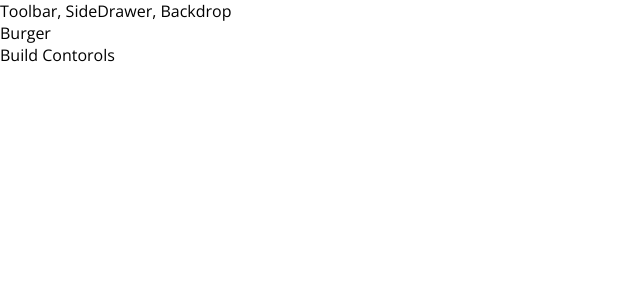
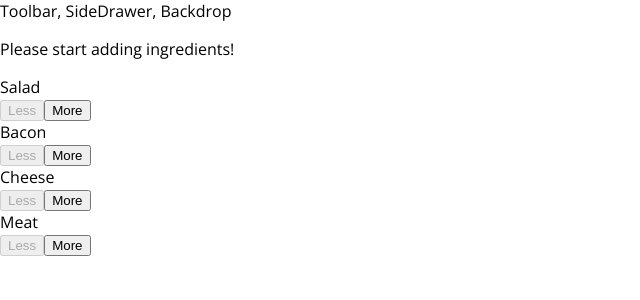
Before and after one commit to jdbbaugh/reac_bur_build, a React app: page / in a window 1280 px wide. Shown: the top 300 px of the page, without its empty margins (0-640 px from the left). Built offline with nearby package versions, Linux system fonts and the light colour scheme.

Commit message:
burger builds but no price output yet

```diff
--- a/package.json
+++ b/package.json
@@ -42,6 +42,7 @@
     "postcss-normalize": "7.0.1",
     "postcss-preset-env": "6.6.0",
     "postcss-safe-parser": "4.0.1",
+    "prop-types": "^15.7.2",
     "react": "^16.8.6",
     "react-app-polyfill": "^1.0.1",
     "react-dev-utils": "^9.0.1",
--- /dev/null
+++ b/src/components/Burger/BuildControls/BuildControl/BuildControl.css
@@ -0,0 +1,58 @@
+.BuildControl {
+  display: flex;
+  justify-content: space-between;
+  align-items: center;
+  margin: 5px 0;
+}
+
+.BuildControl button {
+  display: block;
+  font: inherit;
+  padding: 5px;
+  margin: 0 5px;
+  width: 80px;
+  border: 1px solid #aa6817;
+  cursor: pointer;
+  outline: none;
+}
+
+.BuildControl button:disabled {
+  background-color: #ac9980;
+  border: 1px solid #7e7365;
+  color: #ccc;
+  cursor: default;
+}
+
+.BuildControl button:hover:disabled {
+  background-color: #ac9980;
+  color: #ccc;
+  cursor: not-allowed;
+}
+
+.Label {
+  padding: 10px;
+  font-weight: bold;
+  width: 80px;
+}
+
+.BuildControl .Less {
+  background-color: #d39952;
+  color: white;
+}
+
+.BuildControl .More {
+  background-color: #8f5e1e;
+  color: white;
+}
+
+.BuildControl .Less:hover,
+.BuildControl .Less:active {
+  background-color: #daa972;
+  color: white;
+}
+
+.BuildControl .More:hover,
+.BuildControl .More:active {
+  background-color: #99703f;
+  color: white;
+}
--- /dev/null
+++ b/src/components/Burger/BuildControls/BuildControl/BuildControl.js
@@ -0,0 +1,21 @@
+import React from "react";
+
+import classes from "./BuildControl.css";
+
+const buildControl = props => (
+  <div className={classes.BuildControl}>
+    <div className={classes.Label}>{props.label}</div>
+    <button
+      className={classes.Less}
+      onClick={props.removed}
+      disabled={props.disabled}
+    >
+      Less
+    </button>
+    <button className={classes.More} onClick={props.added}>
+      More
+    </button>
+  </div>
+);
+
+export default buildControl;
--- /dev/null
+++ b/src/components/Burger/BuildControls/BuildControls.css
@@ -0,0 +1,10 @@
+.BuildControls {
+  width: 100%;
+  background-color: #cf8f2e;
+  display: flex;
+  flex-flow: column;
+  align-items: center;
+  box-shadow: 0 2px 1px #ccc;
+  margin: auto;
+  padding: 10px 0;
+}
--- /dev/null
+++ b/src/components/Burger/BuildControls/BuildControls.js
@@ -0,0 +1,27 @@
+import React from "react";
+
+import classes from "./BuildControls.css";
+import BuildControl from "./BuildControl/BuildControl";
+
+const controls = [
+  { label: "Salad", type: "salad" },
+  { label: "Bacon", type: "bacon" },
+  { label: "Cheese", type: "cheese" },
+  { label: "Meat", type: "meat" }
+];
+
+const buildControls = props => (
+  <div className={classes.BuildControls}>
+    {controls.map(ctrl => (
+      <BuildControl
+        key={ctrl.label}
+        label={ctrl.label}
+        added={() => props.ingredientAdded(ctrl.type)}
+        removed={() => props.ingredientRemoved(ctrl.type)}
+        disabled={props.disabled[ctrl.type]}
+      />
+    ))}
+  </div>
+);
+
+export default buildControls;
--- /dev/null
+++ b/src/components/Burger/Burger.css
@@ -0,0 +1,30 @@
+.Burger {
+  width: 100%;
+  margin: auto;
+  height: 250px;
+  overflow: scroll;
+  text-align: center;
+  font-weight: bold;
+  font-size: 1.2rem;
+}
+
+@media (min-width: 500px) and (min-height: 400px) {
+  .Burger {
+    width: 350px;
+    height: 300px;
+  }
+}
+
+@media (min-width: 500px) and (min-height: 401px) {
+  .Burger {
+    width: 450px;
+    height: 400px;
+  }
+}
+
+@media (min-width: 1000px) and (min-height: 700px) {
+  .Burger {
+    width: 700px;
+    height: 600px;
+  }
+}
--- a/src/components/Burger/Burger.js
+++ b/src/components/Burger/Burger.js
@@ -0,0 +1,28 @@
+import React from "react";
+
+import classes from "./Burger.css";
+import BurgerIngredient from "./BurgerIngredient/BurgerIngredient";
+
+const burger = props => {
+  let transformedIngredients = Object.keys(props.ingredients)
+    .map(igKey => {
+      return [...Array(props.ingredients[igKey])].map((_, i) => {
+        return <BurgerIngredient key={igKey + i} type={igKey} />;
+      });
+    })
+    .reduce((arr, el) => {
+      return arr.concat(el);
+    }, []);
+  if (transformedIngredients.length === 0) {
+    transformedIngredients = <p>Please start adding ingredients!</p>;
+  }
+  return (
+    <div className={classes.Burger}>
+      <BurgerIngredient type="bread-top" />
+      {transformedIngredients}
+      <BurgerIngredient type="bread-bottom" />
+    </div>
+  );
+};
+
+export default burger;
--- a/src/components/Burger/BurgerIngredient/BurgerIngredient.js
+++ b/src/components/Burger/BurgerIngredient/BurgerIngredient.js
@@ -1,39 +1,41 @@
-import React from 'react';
+import React, { Component } from "react";
+import PropTypes from "prop-types";
 
-import classes from './BurgerIngredient.css';
+import classes from "./BurgerIngredient.css";
 
-
-const burgerIngredient = (props) => {
+class BurgerIngredient extends Component {
+  render() {
     let ingredient = null;
 
-  switch (props.type) {
-    case ('bread-bottom'):
-      ingredient = <div className={classes.BreadBottom}></div>;
-      break;
-    case ('bread-top'):
+    switch (this.props.type) {
+      case "bread-top":
         ingredient = (
-        <div classNme={classes.BreadTop}>
-          <div className={classes.Seeds1}></div>
-          <div className={classes.Seeds2}></div>
+          <div className={classes.BreadTop}>
+            <div className={classes.Seeds1} />
+            <div className={classes.Seeds2} />
           </div>
         );
         break;
-    case ('meat'):
-      ingredient = <div className={classes.Meat}></div>;
+      case "bread-bottom":
+        ingredient = <div className={classes.BreadBottom} />;
         break;
-    case ('cheese'):
-      ingredient = <div className={classes.Cheese}></div>;
+      case "meat":
+        ingredient = <div className={classes.Meat} />;
         break;
-    case ('bacon'):
-      ingredient = <div className={classes.Bacon}></div>;
+      case "cheese":
+        ingredient = <div className={classes.Cheese} />;
         break;
-    case ('salad'):
-      ingredient = <div className={classes.Salad}></div>;
+      case "bacon":
+        ingredient = <div className={classes.Bacon} />;
+        break;
+      case "salad":
+        ingredient = <div className={classes.Salad} />;
         break;
       default:
         ingredient = null;
     }
     return ingredient;
-};
+  }
+}
 
-export default burgerIngredient;
+export default BurgerIngredient;
--- a/src/containers/BurgerBuilder/BurgerBuilder.js
+++ b/src/containers/BurgerBuilder/BurgerBuilder.js
@@ -1,13 +1,71 @@
-import React, { Component } from 'react';
+import React, { Component } from "react";
 
-import Aux from '../../hoc/Aux';
+import Aux from "../../hoc/Aux";
+import Burger from "../../components/Burger/Burger";
+import BuildControls from "../../components/Burger/BuildControls/BuildControls";
+
+const INGREDIENT_PRICES = {
+  salad: 0.5,
+  cheese: 0.4,
+  meat: 1.3,
+  bacon: 0.7
+};
 
 class BurgerBuilder extends Component {
+  state = {
+    ingredients: {
+      salad: 0,
+      bacon: 0,
+      cheese: 0,
+      meat: 0
+    },
+    totalPrice: 4
+  };
+
+  addIngredientHandler = type => {
+    const oldCount = this.state.ingredients[type];
+    const updatedCount = oldCount + 1;
+    const updatedIngredients = {
+      ...this.state.ingredients
+    };
+    updatedIngredients[type] = updatedCount;
+    const priceAddition = INGREDIENT_PRICES[type];
+    const oldPrice = this.state.totalPrice;
+    const newPrice = oldPrice + priceAddition;
+    this.setState({ totalPrice: newPrice, ingredients: updatedIngredients });
+  };
+
+  removeIngredientHandler = type => {
+    const oldCount = this.state.ingredients[type];
+    if (oldCount <= 0) {
+      return;
+    }
+    const updatedCount = oldCount - 1;
+    const updatedIngredients = {
+      ...this.state.ingredients
+    };
+    updatedIngredients[type] = updatedCount;
+    const priceDeduction = INGREDIENT_PRICES[type];
+    const oldPrice = this.state.totalPrice;
+    const newPrice = oldPrice - priceDeduction;
+    this.setState({ totalPrice: newPrice, ingredients: updatedIngredients });
+  };
+
   render() {
-    return(
+    const disabledInfo = {
+      ...this.state.ingredients
+    };
+    for (let key in disabledInfo) {
+      disabledInfo[key] = disabledInfo[key] <= 0;
+    }
+    return (
       <Aux>
-        <div>Burger</div>
-        <div>Build Contorols</div>
+        <Burger ingredients={this.state.ingredients} />
+        <BuildControls
+          ingredientAdded={this.addIngredientHandler}
+          ingredientRemoved={this.removeIngredientHandler}
+          disabled={disabledInfo}
+        />
       </Aux>
     );
   }
```
Also changed, not shown: 1 other file (tests, documents, lock files or other folders). Lines whose indentation alone changed are shown as unchanged.
